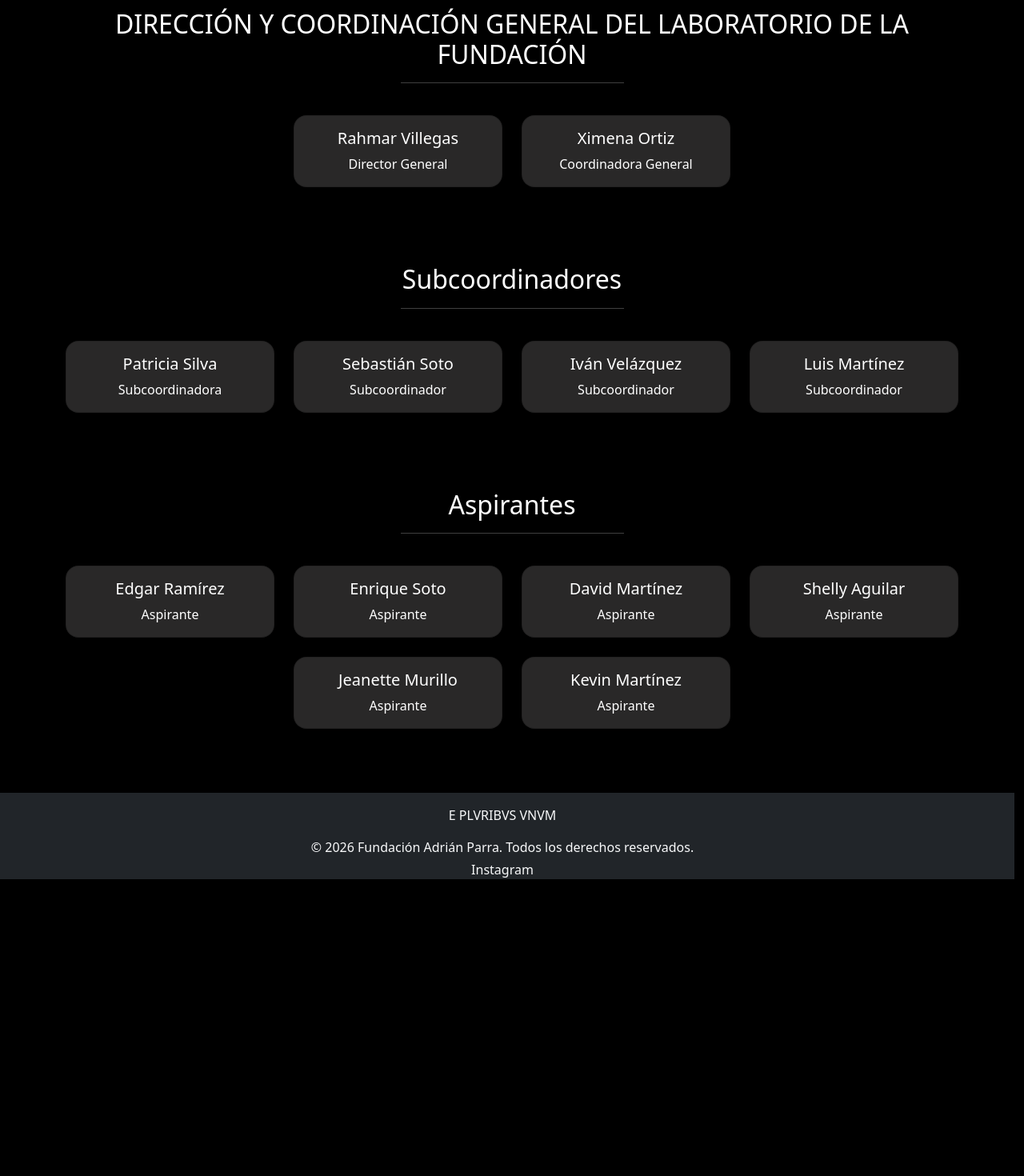
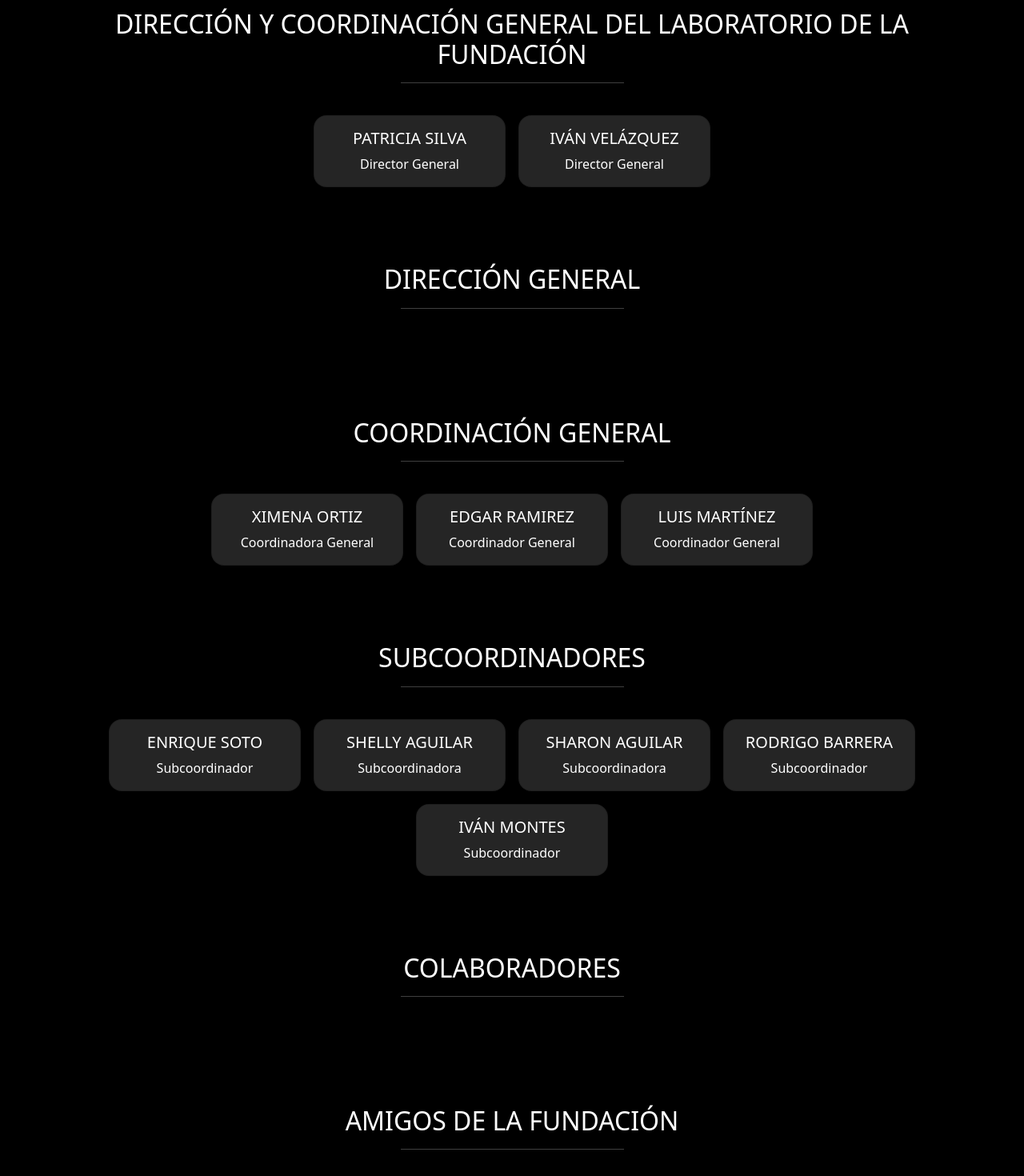
Before and after one commit to velalmanez/lafundacion, an Angular app: page /about in a window 1280 px wide. Shown: the part 1000-2470 px from the top of the page at 80% size. Before the commit the page ends 2099 px from the top, so only its background shows below. Built offline with nearby package versions, Linux system fonts and the light colour scheme; a web font is replaced by a local one.

Commit message:
update: about section - piramide de integrantes

```diff
--- a/src/app/pages/about/about.css
+++ b/src/app/pages/about/about.css
@@ -19,6 +19,7 @@
   justify-content: center;
   gap: 1rem;
   width: 100%;
+  flex-wrap: wrap;
 }
 .pyramid-top .pyramid-cell { flex: 0 0 30%; max-width: 15rem; }
 .pyramid-vice .pyramid-cell { flex: 0 0 25%; max-width: 18rem; }
--- a/src/app/pages/about/about.html
+++ b/src/app/pages/about/about.html
@@ -76,22 +76,62 @@
       </div>
      }
 
-
-    <!-- Otras secciones en forma de grid -->
-     @if (section.title !== 'MESA DIRECTIVA DE LA FUNDACIÓN') {
-      <div class="row g-4 justify-content-center">
-          @for (member of section.members; track member.name) {
-            <div class="col-lg-3 col-md-4 col-sm-6">
-              <div class="card h-100 shadow-sm cursor-pointer" (click)="openMemberModal(member)" data-bs-toggle="modal" data-bs-target="#memberModal">
-                <div class="card-body text-center">
-                  <h5 class="card-title text-white">{{ member.name }}</h5>
-                  <p class="card-text text-white">{{ member.role }}</p>
+     <!-- Pirámide para Dirección y Coordinación -->
+     @if (section.title === 'DIRECCIÓN Y COORDINACIÓN GENERAL DEL LABORATORIO DE LA FUNDACIÓN') {
+      <div class="pyramid-container">
+        <div class="pyramid-row pyramid-top">
+          @for (m of getTopDir(section); track m.name) {
+            <div class="pyramid-cell">
+              <div class="card h-100 shadow-sm text-center" (click)="openMemberModal(m)" data-bs-toggle="modal" data-bs-target="#memberModal">
+                <div class="card-body">
+                  <h5 class="card-title">{{ m.name }}</h5>
+                  <p class="card-text">{{ m.role }}</p>
                 </div>
               </div>
             </div>
           }
+        </div>
       </div>
      }
+
+     <!-- Pirámide para Dirección General -->
+     @if (section.title === 'COORDINACIÓN GENERAL') {
+      <div class="pyramid-container">
+        <div class="pyramid-row pyramid-top">
+          @for (m of getCoordinationGeneral(section); track m.name) {
+            <div class="pyramid-cell">
+              <div class="card h-100 shadow-sm text-center" (click)="openMemberModal(m)" data-bs-toggle="modal" data-bs-target="#memberModal">
+                <div class="card-body">
+                  <h5 class="card-title">{{ m.name }}</h5>
+                  <p class="card-text">{{ m.role }}</p>
+                </div>
+              </div>
+            </div>
+          }
+        </div>
+      </div>
+     }
+
+      <!-- Pirámide para Subcoordinación -->
+     @if (section.title === 'SUBCOORDINADORES') {
+      <div class="pyramid-container">
+        <div class="pyramid-row pyramid-top">
+          @for (m of getSubCoordination(section); track m.name) {
+            <div class="pyramid-cell">
+              <div class="card h-100 shadow-sm text-center" (click)="openMemberModal(m)" data-bs-toggle="modal" data-bs-target="#memberModal">
+                <div class="card-body">
+                  <h5 class="card-title">{{ m.name }}</h5>
+                  <p class="card-text">{{ m.role }}</p>
+                </div>
+              </div>
+            </div>
+          }
+        </div>
+      </div>
+     }
+
+
+
   </section>
 }
 
--- a/src/app/pages/about/about.ts
+++ b/src/app/pages/about/about.ts
@@ -34,7 +34,7 @@ export class About{
         },
         {
           name: 'CARMEN PARRA',
-          role: 'Tesorero',
+          role: 'Tesorera',
           photo: '',
           description:''
         },
@@ -46,28 +46,49 @@ export class About{
     {
       title: 'DIRECCIÓN Y COORDINACIÓN GENERAL DEL LABORATORIO DE LA FUNDACIÓN',
       members: [
-        { name: 'Rahmar Villegas', role: 'Director General', photo: 'assets/team/rahmar.jpg' },
-        { name: 'Ximena Ortiz', role: 'Coordinadora General', photo: 'assets/team/ximena.jpg' }
+        { name: 'PATRICIA SILVA', role: 'Director General', photo: '' },
+        { name: 'IVÁN VELÁZQUEZ', role: 'Director General', photo: '' }
       ]
     },
     {
-      title: 'Subcoordinadores',
+      title: 'DIRECCIÓN GENERAL',
+      members: []
+    },
+    {
+      title: 'COORDINACIÓN GENERAL',
       members: [
-        { name: 'Patricia Silva', role: 'Subcoordinadora', photo: 'assets/team/patricia.jpg' },
-        { name: 'Sebastián Soto', role: 'Subcoordinador', photo: 'assets/team/sebastian.jpg' },
-        { name: 'Iván Velázquez', role: 'Subcoordinador', photo: 'assets/team/ivan.jpg' },
-        { name: 'Luis Martínez', role: 'Subcoordinador', photo: 'assets/team/luis.jpg' }
+        { name: 'XIMENA ORTIZ', role: 'Coordinadora General', photo: ''},
+        { name: 'EDGAR RAMIREZ', role: 'Coordinador General', photo: '' },
+        { name: 'LUIS MARTÍNEZ', role: 'Coordinador General', photo: '' },
       ]
     },
     {
-      title: 'Aspirantes',
+      title: 'SUBCOORDINADORES',
       members: [
-        { name: 'Edgar Ramírez', role: 'Aspirante' },
-        { name: 'Enrique Soto', role: 'Aspirante' },
-        { name: 'David Martínez', role: 'Aspirante' },
-        { name: 'Shelly Aguilar', role: 'Aspirante' },
-        { name: 'Jeanette Murillo', role: 'Aspirante' },
-        { name: 'Kevin Martínez', role: 'Aspirante' }
+        { name: 'ENRIQUE SOTO', role: 'Subcoordinador' },
+        { name: 'SHELLY AGUILAR', role: 'Subcoordinadora' },
+        { name: 'SHARON AGUILAR', role: 'Subcoordinadora' },
+        { name: 'RODRIGO BARRERA', role: 'Subcoordinador' },
+        { name: 'IVÁN MONTES', role: 'Subcoordinador' },
+      ]
+    },
+    {
+      title: 'COLABORADORES',
+      members: [
+        { name: 'MARTÍN LOPEZ', role: 'Colaborador' },
+        { name: 'ARTURO HURTADO', role: 'Colaborador' },
+        { name: 'JEANETTE MURILLO', role: 'Colaborador' },
+        { name: 'ERIKA ORTEGA', role: 'Colaborador' },
+        { name: 'MELANIE ACOSTA', role: 'Colaborador' },
+        { name: 'YULIANA ACOSTA', role: 'Colaborador' }
+      ]
+    },
+    {
+      title: 'AMIGOS DE LA FUNDACIÓN',
+      members: [
+        { name: 'JUAN SOTELO', role: 'Amigo' },
+        { name: 'ADRIÁN GARCIA', role: 'Amigo' },
+        { name: 'MIGUEL JUÁREZ', role: 'Amigo' }
       ]
     }
   ];
@@ -105,4 +126,16 @@ export class About{
   getSecretaries(section: TeamSection): TeamMember[] {
     return section.members.filter(m => /secretario/i.test(m.role));
   }
+
+  getTopDir(section: TeamSection): TeamMember[] {
+    return section.members.filter(m => /\bDirector General\b/i.test(m.role));
+  }
+
+  getCoordinationGeneral(section: TeamSection): TeamMember[] {
+    return section.members.filter(m => /\bCoordinador/i.test(m.role));
+  }
+
+  getSubCoordination(section: TeamSection): TeamMember[] {
+    return section.members.filter(m => /\bSubcoordinador/i.test(m.role));
+  }
 }
```
